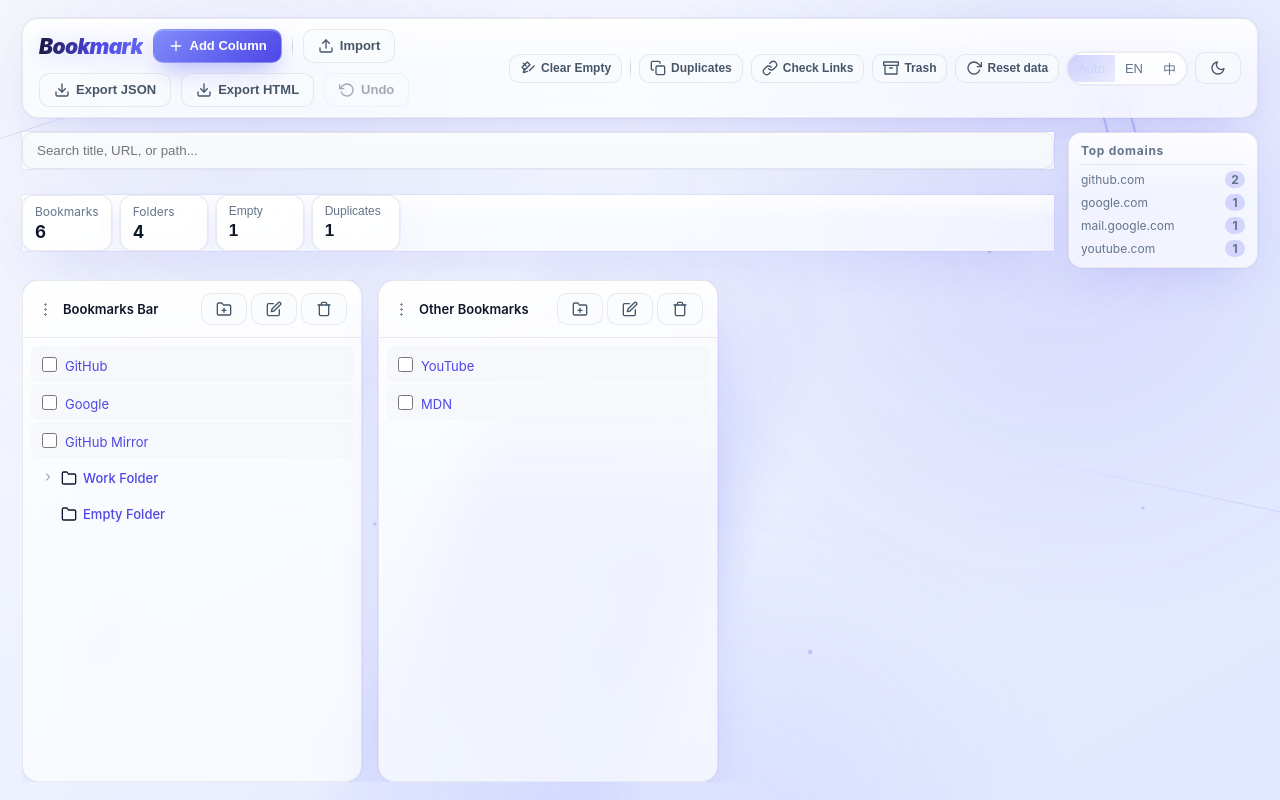
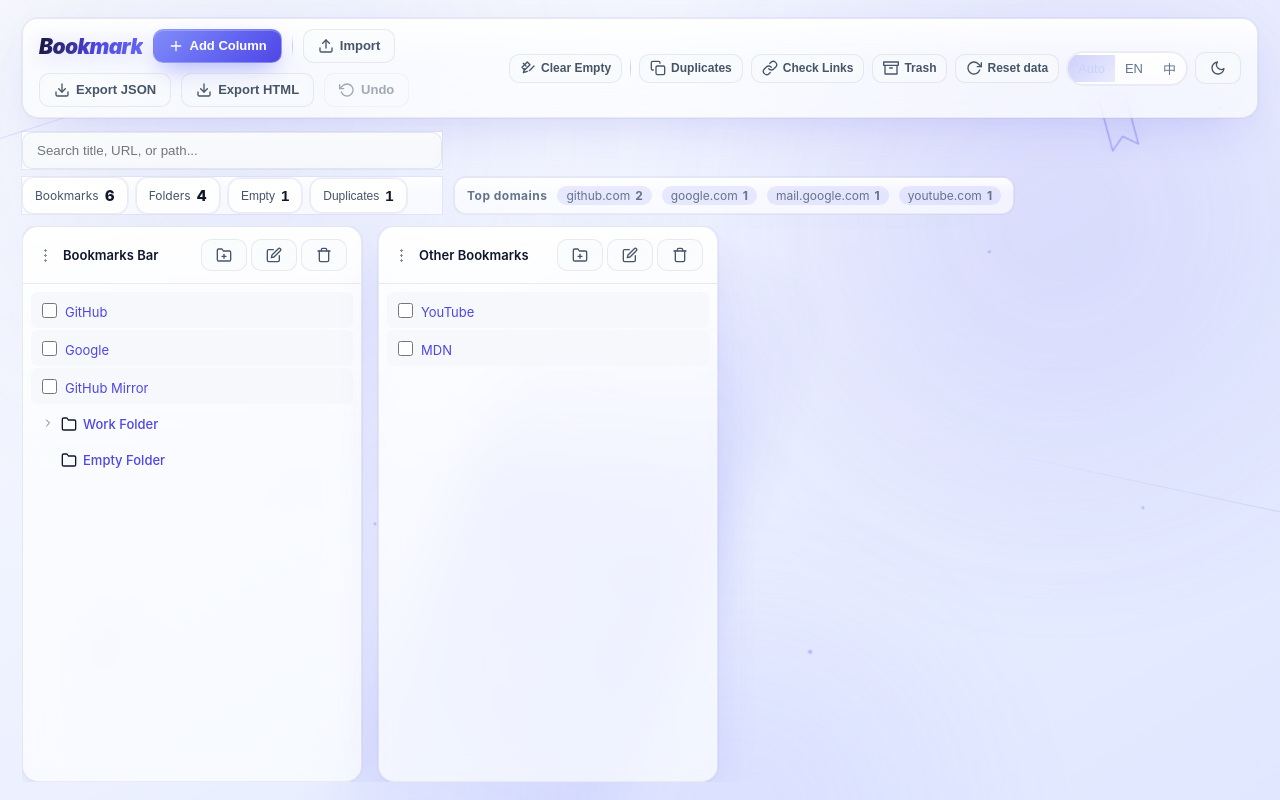
Before and after one commit to HIUEETR/Bookmark-Web, a React (Vite) app: page / in a window 1280 px wide. Both pictures are taken after a click on the button "Use sample data". Built offline with nearby package versions, Linux system fonts and the light colour scheme.

Commit message:
feat(ui): 统计卡改为左右结构，热门域名与统计卡同级同行

```diff
--- a/src/styles/banner.css
+++ b/src/styles/banner.css
@@ -531,14 +531,14 @@ input[type="url"] {
   gap: 5px;
 }
 
-/* ---------- Toolbar + stats: two-row grid (search | domains) ---------- */
+/* ---------- Toolbar + stats: limited-width rows, stats & domains on one line ---------- */
 .toolbar-row {
   display: grid;
-  grid-template-columns: minmax(0, 1fr) auto;
+  grid-template-columns: minmax(260px, 420px) auto;
   grid-template-rows: auto auto;
-  column-gap: 14px;
+  column-gap: 12px;
   row-gap: 8px;
-  align-items: start;
+  justify-content: start;
 }
 
 .search-box {
@@ -556,70 +556,78 @@ input[type="url"] {
   grid-column: 1;
   grid-row: 2;
   display: flex;
-  align-items: stretch;
+  align-items: center;
   gap: 8px;
 }
 
 .stat-card {
-  min-width: 88px;
+  min-width: 0;
   border-radius: 12px;
   padding: 8px 12px;
-  justify-content: center;
+  display: flex;
+  flex-direction: row;
+  align-items: center;
+  justify-content: flex-start;
+  gap: 6px;
+}
+
+.stat-card span {
+  font-size: 12px;
+  color: var(--text-secondary);
 }
 
 .stat-card strong {
-  font-size: 17px;
+  font-size: 15px;
+  font-weight: 800;
 }
 
 .domain-list {
   grid-column: 2;
-  grid-row: 1 / span 2;
-  min-width: 190px;
-  max-width: 230px;
-  border-radius: 14px;
-  padding: 10px 12px;
+  grid-row: 2;
+  min-width: 0;
+  max-width: 560px;
+  border-radius: 12px;
+  padding: 8px 12px;
   display: flex;
-  flex-direction: column;
-  gap: 6px;
-  align-self: stretch;
+  flex-direction: row;
+  align-items: center;
+  gap: 10px;
   overflow: hidden;
 }
 
 .domain-title {
+  flex-shrink: 0;
   font-size: 12px;
   font-weight: 700;
-  letter-spacing: 0.06em;
+  letter-spacing: 0.04em;
   color: var(--text-secondary);
-  padding-bottom: 6px;
-  border-bottom: 1px solid var(--glass-border);
+  padding-bottom: 0;
+  border-bottom: none;
+  white-space: nowrap;
 }
 
 .domain-item {
   display: flex;
   align-items: center;
-  justify-content: space-between;
-  gap: 8px;
+  gap: 5px;
+  padding: 2px 9px;
+  border-radius: 999px;
+  background: rgba(99, 102, 241, 0.12);
   font-size: 12px;
   color: var(--text-secondary);
-  min-width: 0;
+  white-space: nowrap;
 }
 
 .domain-name {
+  max-width: 150px;
   overflow: hidden;
   text-overflow: ellipsis;
   white-space: nowrap;
 }
 
 .domain-count {
-  flex-shrink: 0;
-  min-width: 20px;
-  text-align: center;
-  padding: 1px 6px;
-  border-radius: 999px;
-  font-size: 11px;
   font-weight: 700;
-  color: #c7d2fe;
-  background: rgba(99, 102, 241, 0.22);
+  color: #a5b4fc;
 }
 
 @media (max-width: 1100px) {
@@ -636,12 +644,14 @@ input[type="url"] {
   .stats-panel {
     grid-column: 1;
     grid-row: 2;
+    flex-wrap: wrap;
   }
 
   .domain-list {
     grid-column: 1;
     grid-row: 3;
     max-width: none;
+    flex-wrap: wrap;
   }
 }
 /* ---------- Reduced motion ---------- */
```
